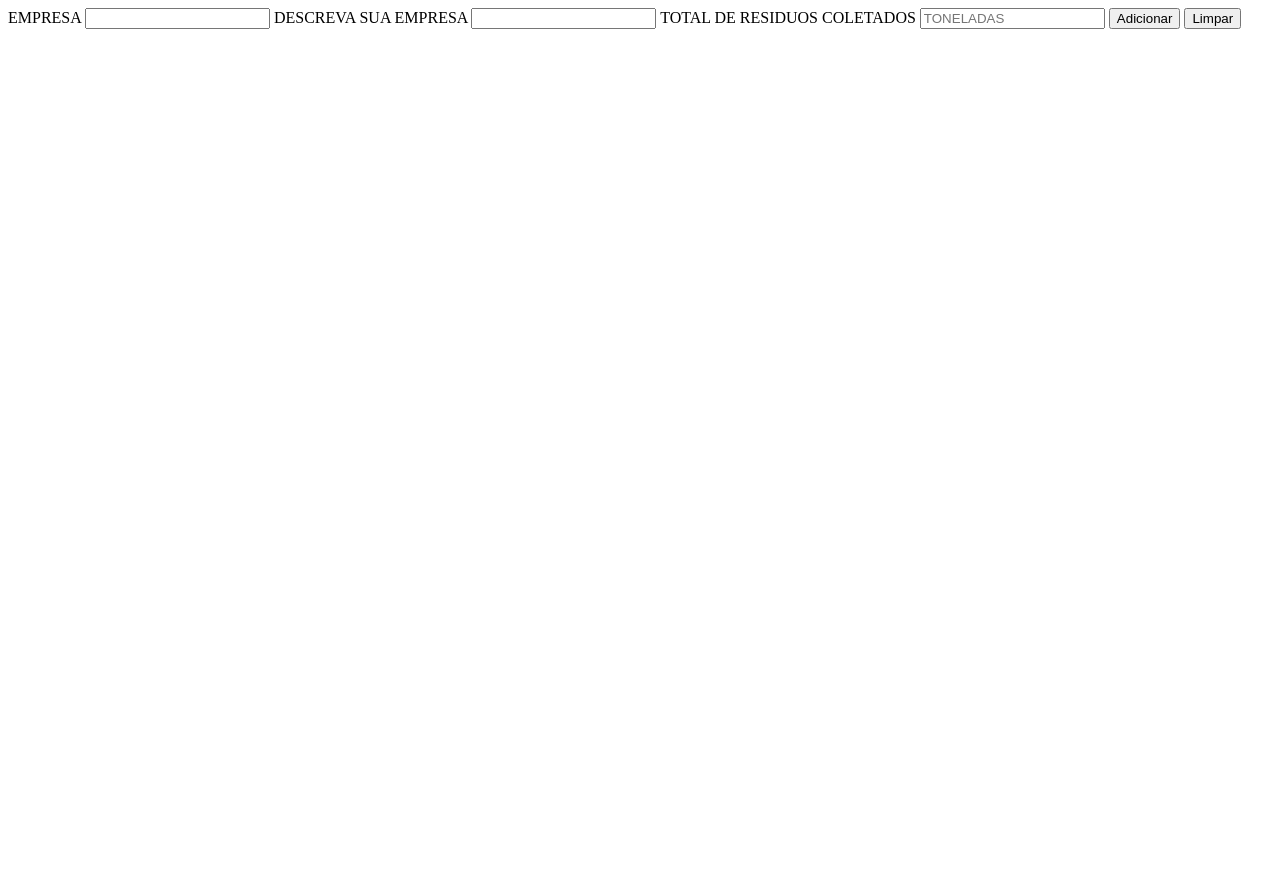
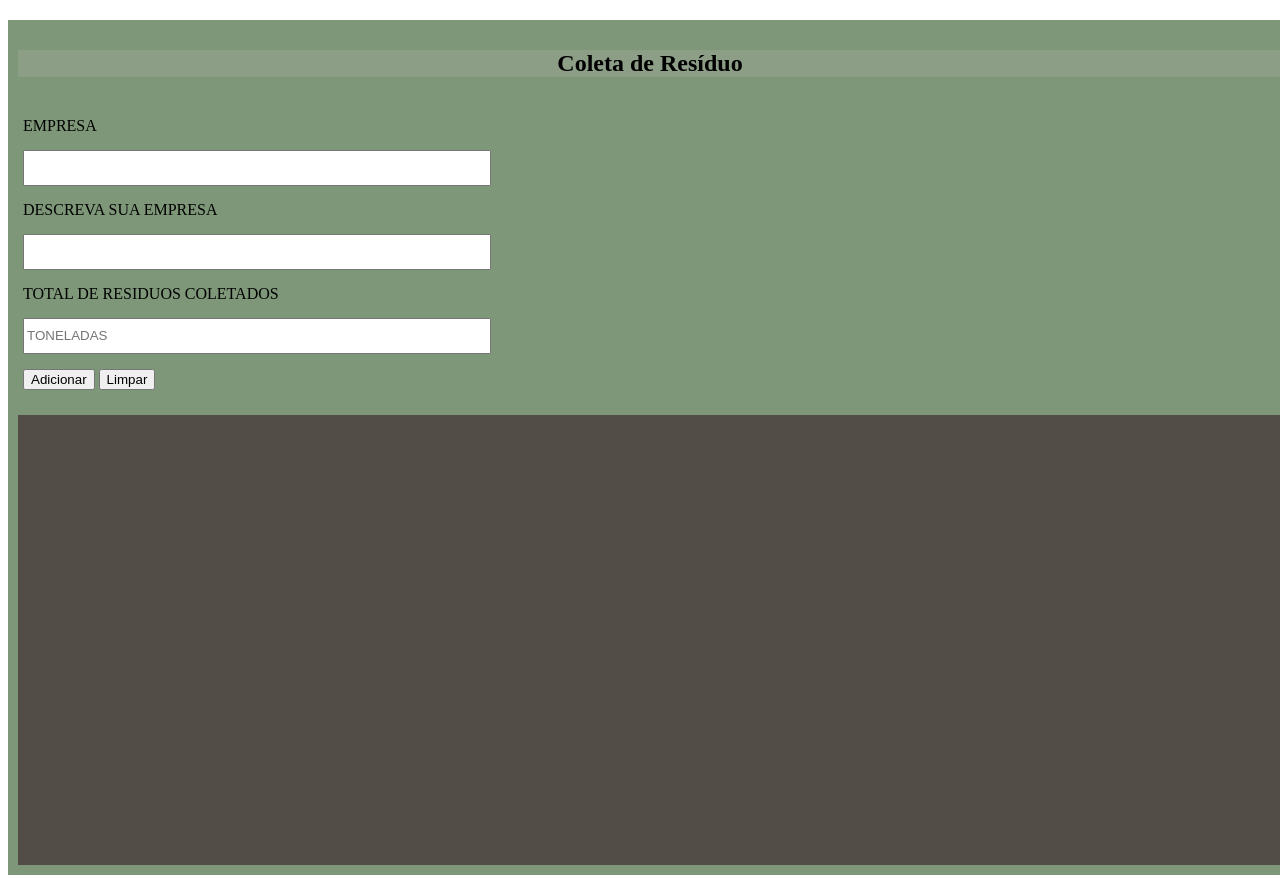
Before and after one commit to Marcos-ksantos/avaliacao1_qpr210.001, a plain HTML site: page index.html in a window 1280 px wide. Before the commit the page ends 800 px from the top, so only its background shows below. Drawn offline with Linux system fonts and the light colour scheme.

Commit message:
PERSONALIZAÇÃO COMPLETA

```diff
--- a/css/style.css
+++ b/css/style.css
@@ -0,0 +1,30 @@
+#geral{
+    width: 100%;
+    min-height: 200px;
+    padding: 10px;
+    margin: 20px auto;
+background-color: rgb(125, 151, 120);
+}
+#form-coleta{
+     width: 100%;
+    padding: 5px;
+    margin: 20px 0px;
+}
+h2{
+    background-color: rgb(141, 158, 135);
+text-align: center;
+}
+label, input{
+    display: block;
+    margin: 15px 0px;
+}
+input{
+     display: block;
+      width: 460px;
+    height: 30px;
+}
+#div-result{
+     width: 100%;
+    min-height: 450px;
+    background-color: rgb(82, 77, 71);
+}
--- a/index.html
+++ b/index.html
@@ -13,7 +13,12 @@
 
     <div id="geral">
 
+            <h2>Coleta de Resíduo</h2>
+
         <form id="form-coleta">
+
+
+
              <label for="nome">EMPRESA</label>
             <input type="text" name="nome" id="nome">
 
```
